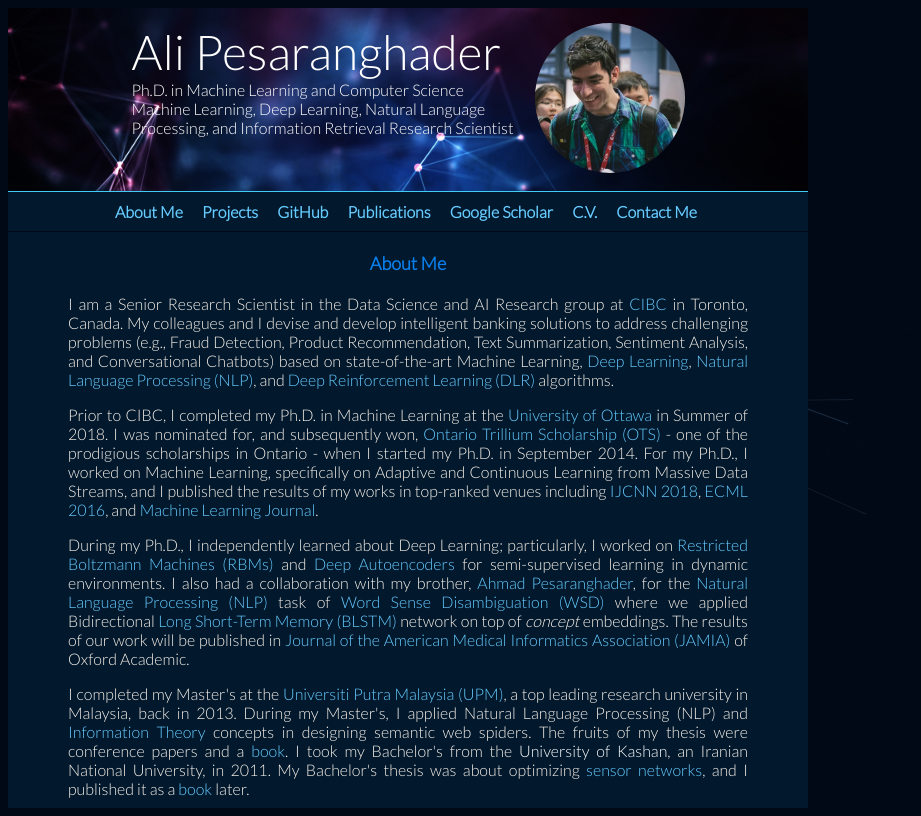
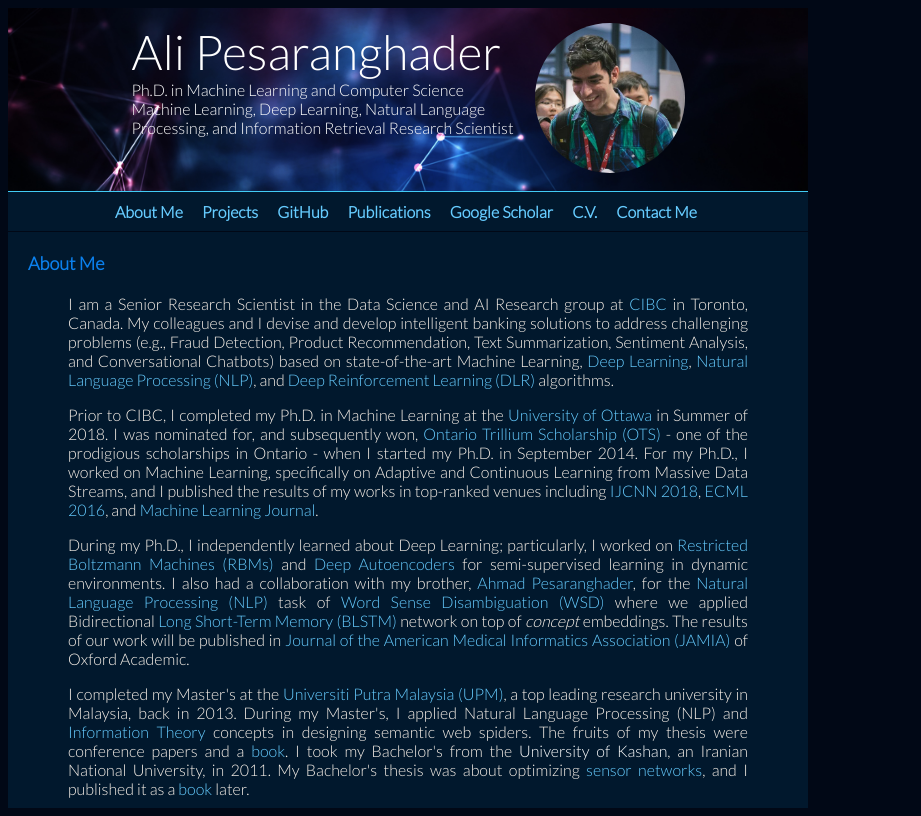
Before and after one commit to alipsgh/alipsgh.github.io, a PHP site: page / in a window 1280 px wide. Shown: the whole page, without its empty margins (0-921 px from the left). Run offline with PHP 8.4, Linux system fonts and the light colour scheme.

Commit message:
edited index.html and animation.css

```diff
--- a/css/animation.css
+++ b/css/animation.css
@@ -10,15 +10,13 @@
 }
 
 #container {
-   position: absolute;
+   position: relative;
    margin: 0;
    padding: 0;
    color: #F9F1E9;
-   text-align: center;
-
    top: 0;
    left: 0;
    -webkit-transform: translate3d(0, 0, 0);
    transform: translate3d(0, 0, 0);
-
+    z-index=10
 }
--- a/index.html
+++ b/index.html
@@ -14,8 +14,6 @@
 <body>
 
 <div id="large-header" class="large-header">
-
-    <canvas id="demo-canvas"></canvas>
 
     <div id="container">
 
@@ -50,6 +48,7 @@
         </div>
 
     </div>
+    <canvas id="demo-canvas"></canvas>
 
 </div>
 
```
